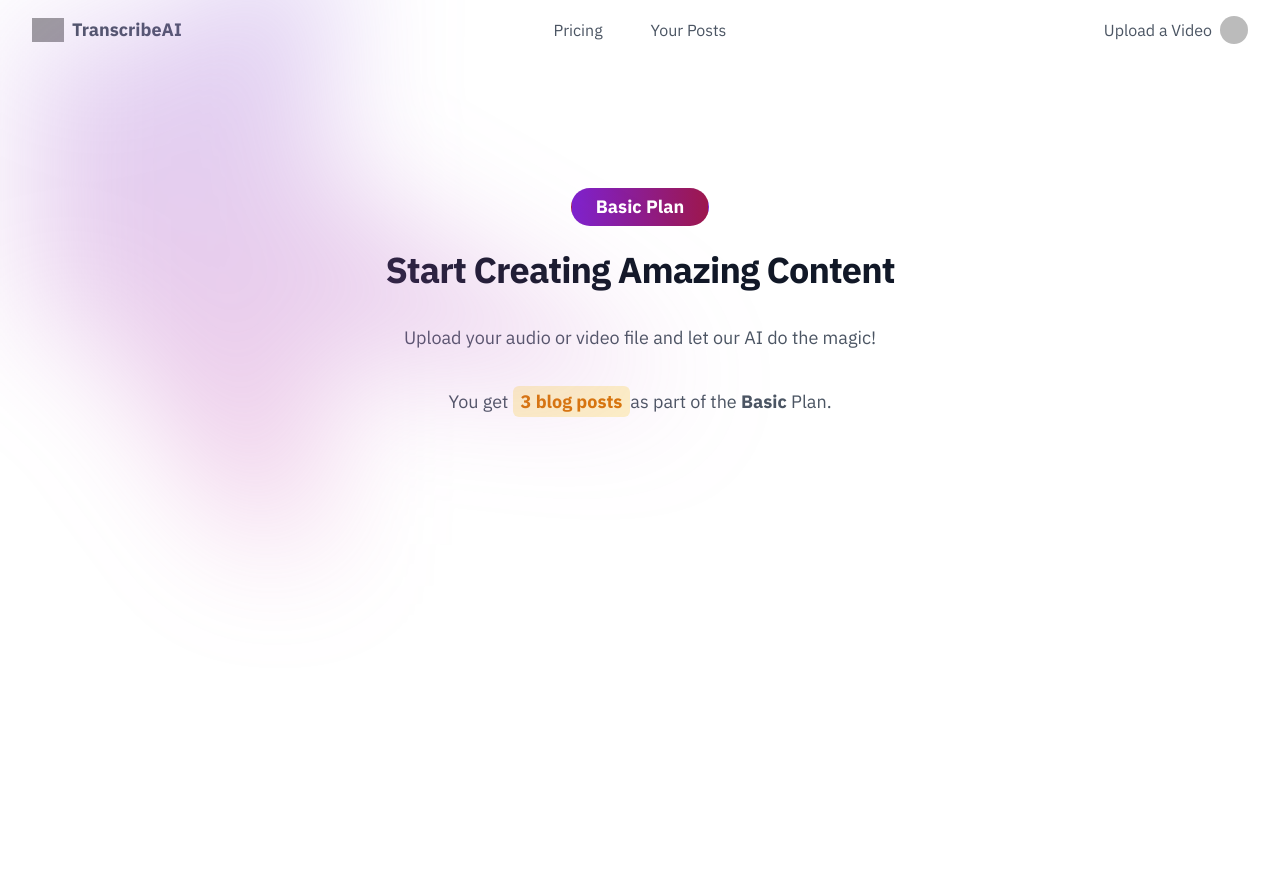
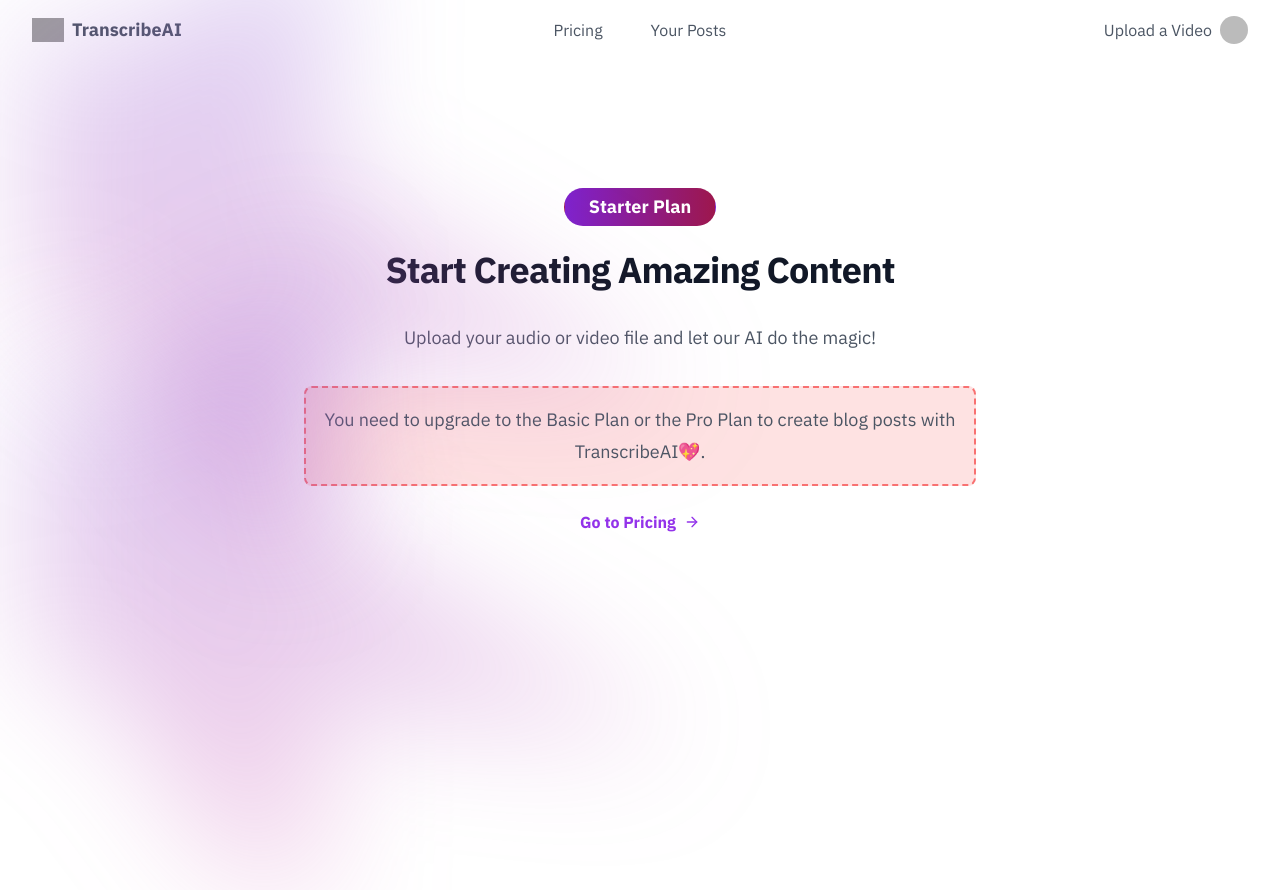
Before and after one commit to kirtiraj22/transcribe-ai, a Next.js app: page /dashboard in a window 1280 px wide. Before the commit the page ends 800 px from the top, so only its background shows below. Built offline with nearby package versions, Linux system fonts and the light colour scheme; no server answers; the database is empty; sample sign-in values are in the browser's storage; grey boxes are pictures that could not be loaded; some icons are missing.

Commit message:
dashboard utility

```diff
--- a/app/(logged-in)/dashboard/page.tsx
+++ b/app/(logged-in)/dashboard/page.tsx
@@ -1,26 +1,77 @@
 import BgGradient from "@/components/common/bg-gradient";
+import getDbConnection from "@/lib/db";
+import {
+	doesUserExist,
+	getPlanType,
+	hasCancelledSubscription,
+	updateUser,
+} from "@/lib/user-helpers";
+import { currentUser } from "@clerk/nextjs/server";
+import { redirect } from "next/navigation";
 import { Badge } from "@/components/ui/badge";
+import UpgradePlan from "@/components/upload/upgradePlan";
 
 export default async function Dashboard() {
+	const clerkUser = await currentUser();
+
+	if (!clerkUser) {
+		return redirect("/sign-in");
+	}
+
+	const email = clerkUser?.emailAddresses?.[0].emailAddress ?? "";
+
+	const sql = await getDbConnection();
+
+	let userId = null;
+	let priceId = null;
+
+	const hasUserCancelled = await hasCancelledSubscription(sql, email);
+	const user = await doesUserExist(sql, email);
+	console.log("User : ", user);
+	if (user) {
+		userId = clerkUser?.id;
+		if (userId) {
+			await updateUser(sql, userId, email);
+		}
+
+		priceId = user[0].price_id;
+	}
+
+	const { id: planTypeId = "starter", name: planTypeName } =
+		getPlanType(priceId);
+
+	const isBasicPlan = planTypeId === "basic";
+	const isProPlan = planTypeId === "pro";
 
 	return (
 		<div className="mx-auto max-w-7xl px-6 py-24 sm:py-32 lg:px-8">
-            <BgGradient />
+			<BgGradient />
 			<div className="flex flex-col items-center justify-center gap-6 text-center">
 				<Badge className="group bg-gradient-to-r from-purple-700 to-pink-800 text-white px-6 py-1 text-lg font-semibold hover:bg-gradient-to-r">
-					{/* {planTypeName} Plan */}
-                    Basic Plan
+					{planTypeName} Plan
 				</Badge>
-                <h2 className="capitalize text-3xl font-bold tracking-tight text-gray-900 sm:text-4xl">Start creating amazing content</h2>
-                <p className="mt-2 text-lg leading-8 text-gray-600 max-w-2xl text-center">Upload your audio or video file and let our AI do the magic!</p>
-
-                <p className="mt-2 text-lg leading-8 text-gray-600 max-w-2xl text-center">
-                    You get{" "}
-                    <span className="font-bold text-amber-600 bg-amber-100 px-2 py-1 rounded-md">3 blog posts</span>
-                    as part of the{" "}
-                    <span className="font-bold capitalize">Basic </span>Plan.
-                </p>
+				<h2 className="capitalize text-3xl font-bold tracking-tight text-gray-900 sm:text-4xl">
+					Start creating amazing content
+				</h2>
+				<p className="mt-2 text-lg leading-8 text-gray-600 max-w-2xl text-center">
+					Upload your audio or video file and let our AI do the magic!
+				</p>
+				{(isBasicPlan || isProPlan) && (
+					<p className="mt-2 text-lg leading-8 text-gray-600 max-w-2xl text-center">
+						You get{" "}
+						<span className="font-bold text-amber-600 bg-amber-100 px-2 py-1 rounded-md">
+							{isBasicPlan ? "3" : "Unlimited"} blog posts
+						</span>
+						as part of the{" "}
+						<span className="font-bold capitalize">
+							{planTypeName}{" "}
+						</span>
+						Plan.
+					</p>
+				)}
+                <UpgradePlan />
 			</div>
+			<BgGradient />
 		</div>
 	);
 }
```
